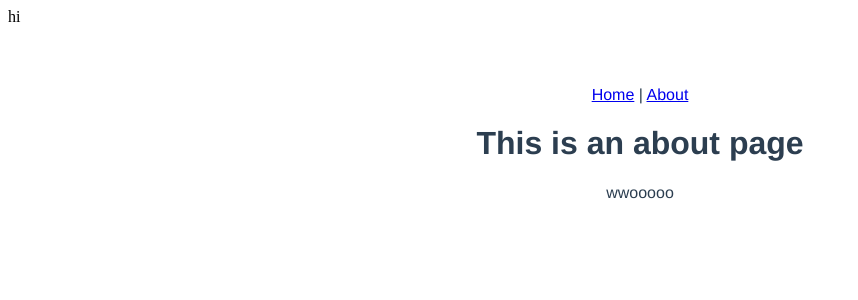
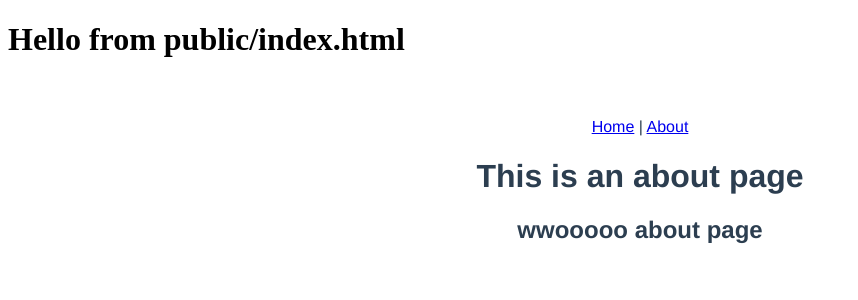
Before and after one commit to mealbarracin10/ideal-eureka, a Vue app: page /about in a window 1280 px wide. Shown: the top 300 px of the page, without its empty margins (0-858 px from the left). Built offline with nearby package versions, Linux system fonts and the light colour scheme.

Commit message:
it might be working?

```diff
--- a/public/index.html
+++ b/public/index.html
@@ -9,7 +9,7 @@
   </head>
   <body>
 
-    hi
+    <h1>Hello from public/index.html </h1>
     <noscript>
       <strong>We're sorry but test doesn't work properly without JavaScript enabled. Please enable it to continue.</strong>
     </noscript>
--- a/src/views/About.vue
+++ b/src/views/About.vue
@@ -1,6 +1,6 @@
 <template>
   <div class="about">
     <h1>This is an about page</h1>
-    wwooooo
+    <h2> wwooooo about page</h2>
   </div>
 </template>
--- a/src/views/Home.vue
+++ b/src/views/Home.vue
@@ -2,7 +2,7 @@
   <div class="home">
     <img alt="Vue logo" src="../assets/logo.png">
     <HelloWorld msg="Welcome to Your Vue.js App"/>
-    home home home
+     <h2>   home home home </h2>
   </div>
 </template>
 
```
